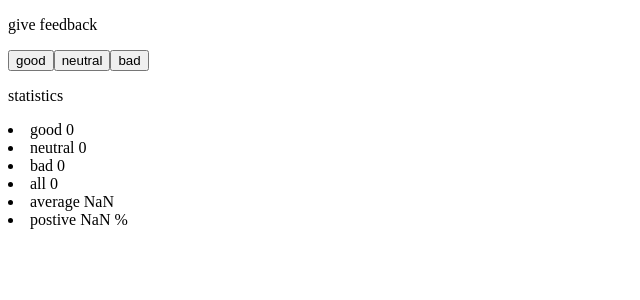
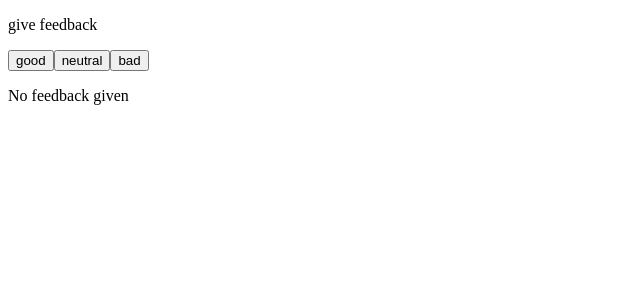
Before and after one commit to Amitonagasaki/Full_Stack_open, a React (Vite) app in the folder part1/: page / in a window 1280 px wide. Shown: the top 300 px of the page, without its empty margins (0-640 px from the left). Built offline with nearby package versions, Linux system fonts and the light colour scheme; the HTML template or start-up script is replaced by a standard one.

Commit message:
problem 1.9 part1 solution

```diff
--- a/part1/src/App.jsx
+++ b/part1/src/App.jsx
@@ -5,7 +5,7 @@ const Statistics=({good , bad , neutral})=>{
 const total = good+bad+neutral;
 const average = (good-bad)/total
 const postivePercentage =  (good/total)*100;
-
+if(total>=1){
 return(
   <div>
  <p>statistics</p>
@@ -18,7 +18,14 @@ return(
   </div>
 
 )
-
+}
+else{
+  return(
+    <div>
+      <p> No feedback given</p>
+     </div>
+  )
+}
 }
 
 
```
